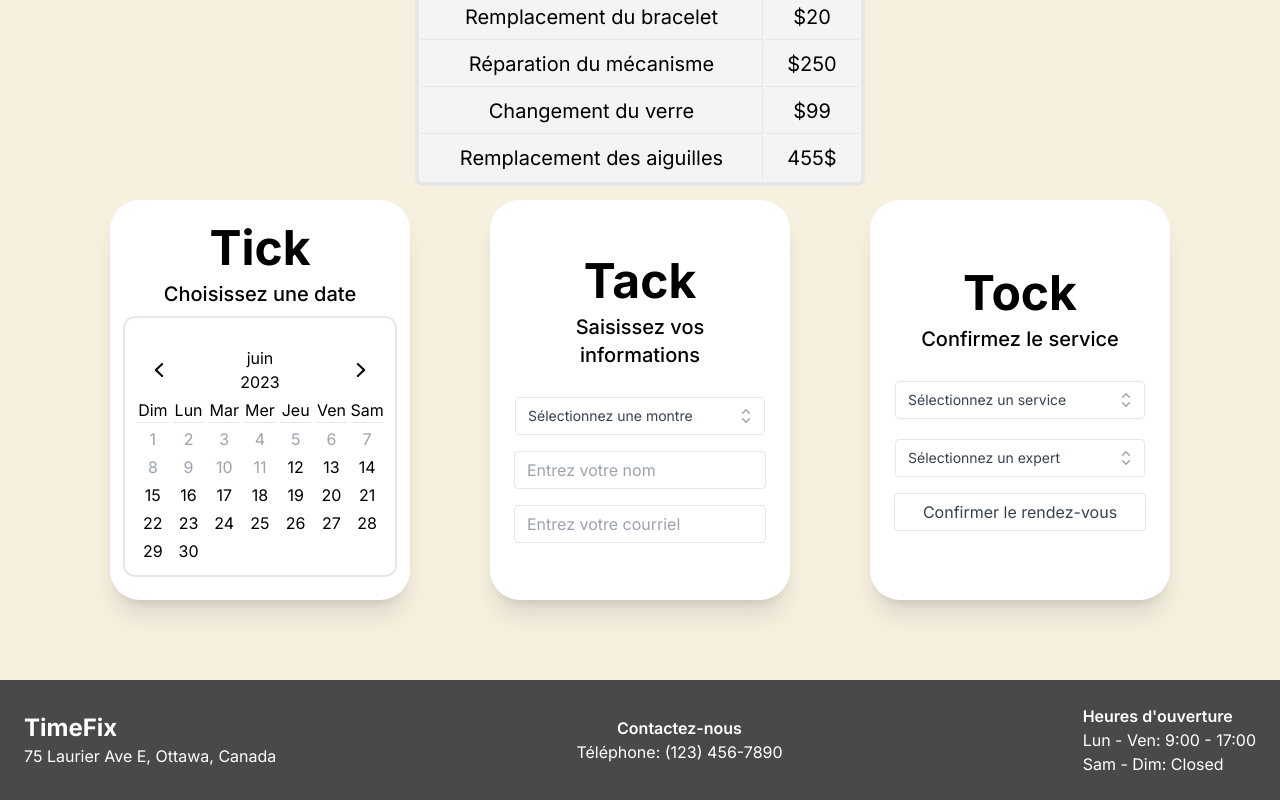
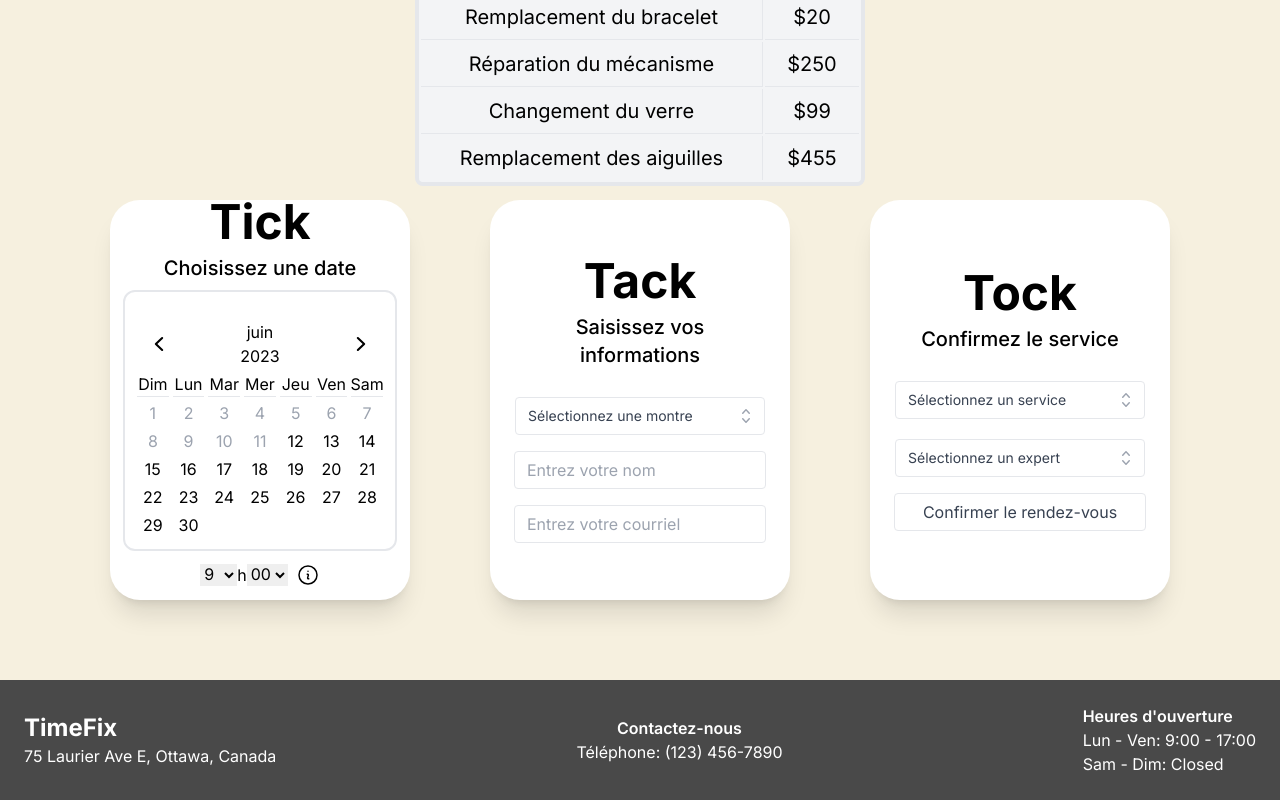
Before and after one commit to ConteDeStGermain/contedestgermain.github.io, a Next.js app: page / in a window 1280 px wide. Shown: the part 1120-1920 px from the top of the page. Built offline with nearby package versions, Linux system fonts and the light colour scheme.

Commit message:
Added ability to add a time

```diff
--- a/src/components/descAndTable.tsx
+++ b/src/components/descAndTable.tsx
@@ -33,7 +33,7 @@ export default function DescAndTable() {
           </tr>
           <tr>
             <td className="py-2 px-4 border-r ">Remplacement des aiguilles</td>
-            <td className="py-2 px-4 ">455$</td>
+            <td className="py-2 px-4 ">$455</td>
           </tr>
         </tbody>
       </table>
--- a/src/components/modal.tsx
+++ b/src/components/modal.tsx
@@ -40,7 +40,7 @@ const Modal: React.FC<ModalProps> = ({ isOpen, onClose, data }) => {
           X
         </button>
         <div className="p-6">
-          <p>{`Nous vous attendrons dans notre boutique le ${formattedDate} à ${getRandomInt()}h00 au 75 Laurier Ave E. Notre expert, ${data.expert.name}, sera là pour répondre à toutes vos questions. Le coût cette réparation sera de ${data.service.price}$. Vous recevrez un courriel de confirmation prochainement.`}</p>
+          <p>{`Nous vous attendrons dans notre boutique le ${formattedDate} à ${data.time} au 75 Laurier Ave E. Notre expert, ${data.expert.name}, sera là pour répondre à toutes vos questions. Le coût cette réparation sera de ${data.service.price}$. Vous recevrez un courriel de confirmation prochainement.`}</p>
         </div>
       </div>
     </div>
--- a/src/components/rendezvousCards.tsx
+++ b/src/components/rendezvousCards.tsx
@@ -1,15 +1,16 @@
 import { Fragment, useState } from 'react'
 import { Listbox, Transition } from '@headlessui/react'
 import { CheckIcon, ChevronUpDownIcon } from '@heroicons/react/20/solid'
+import { InformationCircleIcon } from '@heroicons/react/24/outline'
 import DatePicker from "@/components/DatePicker"
 import Modal from './modal'
 
 const watch = [
   { id: 0, name: 'Sélectionnez une montre' },
-  { id: 1, name: 'Patek Philippe Grandmaster Chime'},
+  { id: 1, name: 'Patek Philippe Grandmaster Chime' },
   { id: 2, name: 'Jacob & Co. Billionaire Watch' },
   { id: 3, name: "Paul Newman's Rolex Daytona " },
-  { id: 4, name: 'Patek Philippe Henry Graves Supercomplication '},
+  { id: 4, name: 'Patek Philippe Henry Graves Supercomplication ' },
   { id: 5, name: 'Breguet Marie-Antoinette Grand Complication Pocket Watch' },
   { id: 6, name: 'Richard Mille RM 56-02 Sapphire' },
   { id: 7, name: 'Rolex GMT-Master II Ice ' },
@@ -22,7 +23,7 @@ const expert = [
   { id: 1, name: 'Durward Reynolds' },
   { id: 2, name: 'Kenton Towne' },
   { id: 3, name: 'Therese Wunsch' },
-  { id: 4, name: 'Benedict Kessler'},
+  { id: 4, name: 'Benedict Kessler' },
   { id: 5, name: 'Katelyn Rohan' },
 ]
 
@@ -31,8 +32,8 @@ const service = [
   { id: 1, name: 'Changement de pile', price: 10 },
   { id: 2, name: 'Remplacement du bracelet', price: 20 },
   { id: 3, name: 'Réparation du mécanisme', price: 250 },
-  { id: 4, name: 'Changement du verre', price: 99},
-  { id: 5, name: 'Remplacement des aiguilles', price: 455},
+  { id: 4, name: 'Changement du verre', price: 99 },
+  { id: 5, name: 'Remplacement des aiguilles', price: 455 },
 ]
 
 export default function RendezvousCards() {
@@ -43,6 +44,9 @@ export default function RendezvousCards() {
   const [inputEmail, setInputEmail] = useState("");
   const [isOpen, setIsOpen] = useState(false);
   const [date, setDate] = useState("");
+  const [hour, setHour] = useState('9');
+  const [minute, setMinute] = useState('00');
+  const [showTooltip, setShowTooltip] = useState(false);
 
   let data = {
     name: inputName,
@@ -50,7 +54,8 @@ export default function RendezvousCards() {
     watch: selectedWatch,
     date: date,
     expert: selectedExpert,
-    service: selectedService
+    service: selectedService,
+    time: `${hour}h${minute}`
   }
 
   const handleOpen = () => {
@@ -60,7 +65,8 @@ export default function RendezvousCards() {
       watch: selectedWatch,
       date: date,
       expert: selectedExpert,
-      service: selectedService
+      service: selectedService,
+      time: `${hour}h${minute}`
     }
     setIsOpen(true)
   };
@@ -80,14 +86,58 @@ export default function RendezvousCards() {
   const handleEmailChange = (event: any) => {
     setInputEmail(event.target.value);
   };
+
+  const hours = [];
+  for (let i = 9; i <= 17; i++) {
+    hours.push(i);
+  }
+
+  const minutes = ['00', '10', '20', '30', '40', '50'];
+
+  const handleHourChange = (event: any) => {
+    setHour(event.target.value);
+  };
+
+  const handleMinuteChange = (event: any) => {
+    setMinute(event.target.value);
+  };
   return (
     <div>
       <Modal data={data} isOpen={isOpen} onClose={handleClose} />
       <div className="flex flex-row justify-center space-x-20 h-[60vh]">
-          <div className="w-[300px] h-[400px] bg-white shadow-xl p-6 rounded-[30px]  flex flex-col justify-center items-center">
+        <div className="w-[300px] h-[400px] bg-white shadow-xl p-6 rounded-[30px] flex flex-col justify-center items-center">
           <p className="text-5xl font-bold">Tick</p>
           <p className="text-xl p-2 font-medium">Choisissez une date</p>
           <DatePicker setDate={setDate} />
+          <div className='flex flex-row items-center mt-3 mb-4'>
+            <select value={hour} onChange={handleHourChange}>
+              {hours.map((hour) => (
+                <option key={hour} value={hour}>
+                  {hour}
+                </option>
+              ))}
+            </select>
+            h
+            <select value={minute} onChange={handleMinuteChange}>
+              {minutes.map((minute) => (
+                <option key={minute} value={minute}>
+                  {minute}
+                </option>
+              ))}
+            </select>
+            <div className="relative">
+              <div className="w-6 h-6 cursor-pointer ml-2"
+                onMouseEnter={() => setShowTooltip(true)}
+                onMouseLeave={() => setShowTooltip(false)}>
+                <InformationCircleIcon />
+              </div>
+              {showTooltip && (
+                <div className="absolute bottom-full mb-2 w-48 p-2 border-2 bg-white text-black text-sm rounded">
+                  Choisissez un temps
+                </div>
+              )}
+            </div>
+          </div>
         </div>
         <div className="w-[300px] h-[400px] bg-white shadow-xl p-6 rounded-[30px]  flex flex-col justify-center items-center">
           <p className="text-5xl font-bold">Tack</p>
```
Also changed, not shown: src/app/index.html (deleted, +0 -7 lines). Lines whose indentation alone changed are shown as unchanged.
